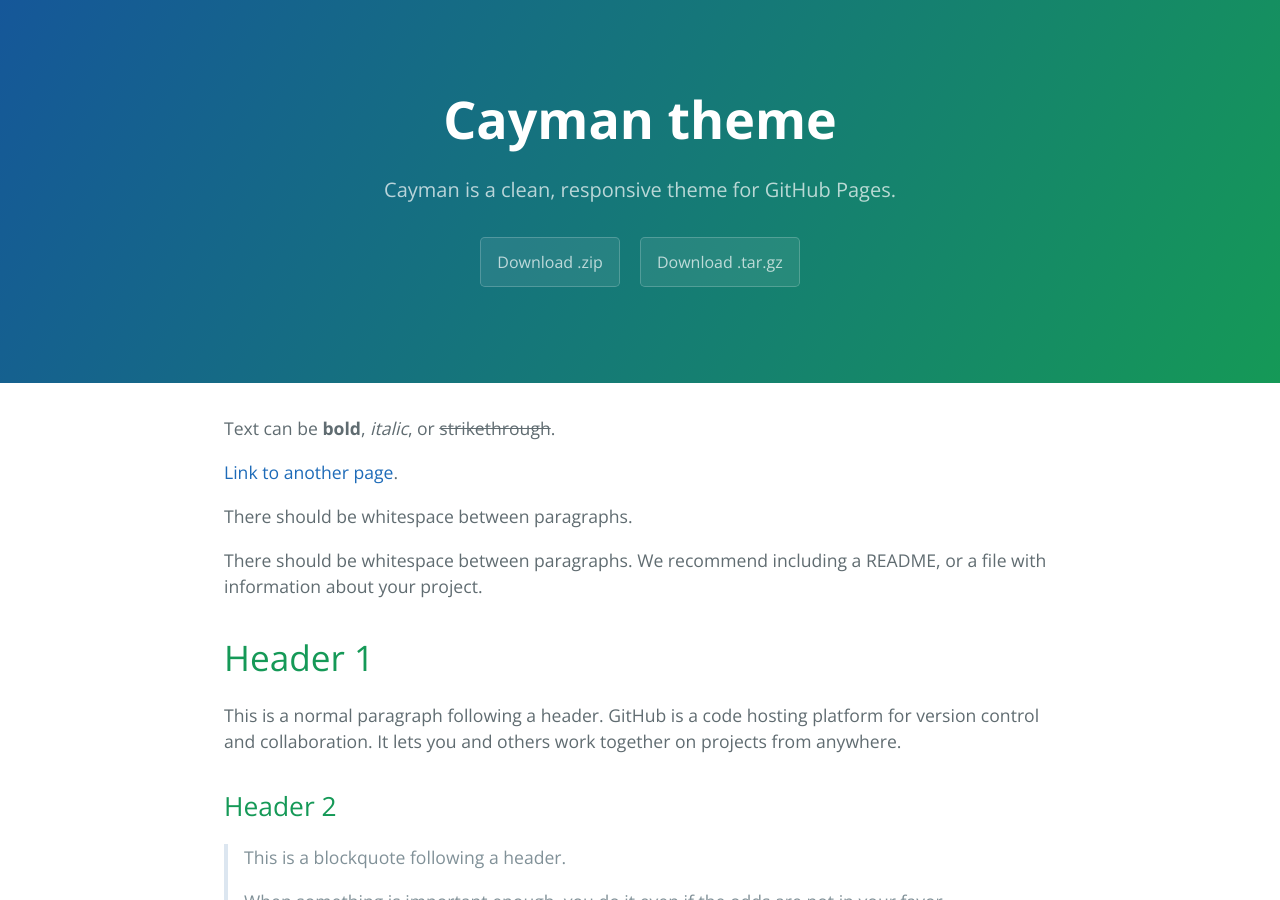
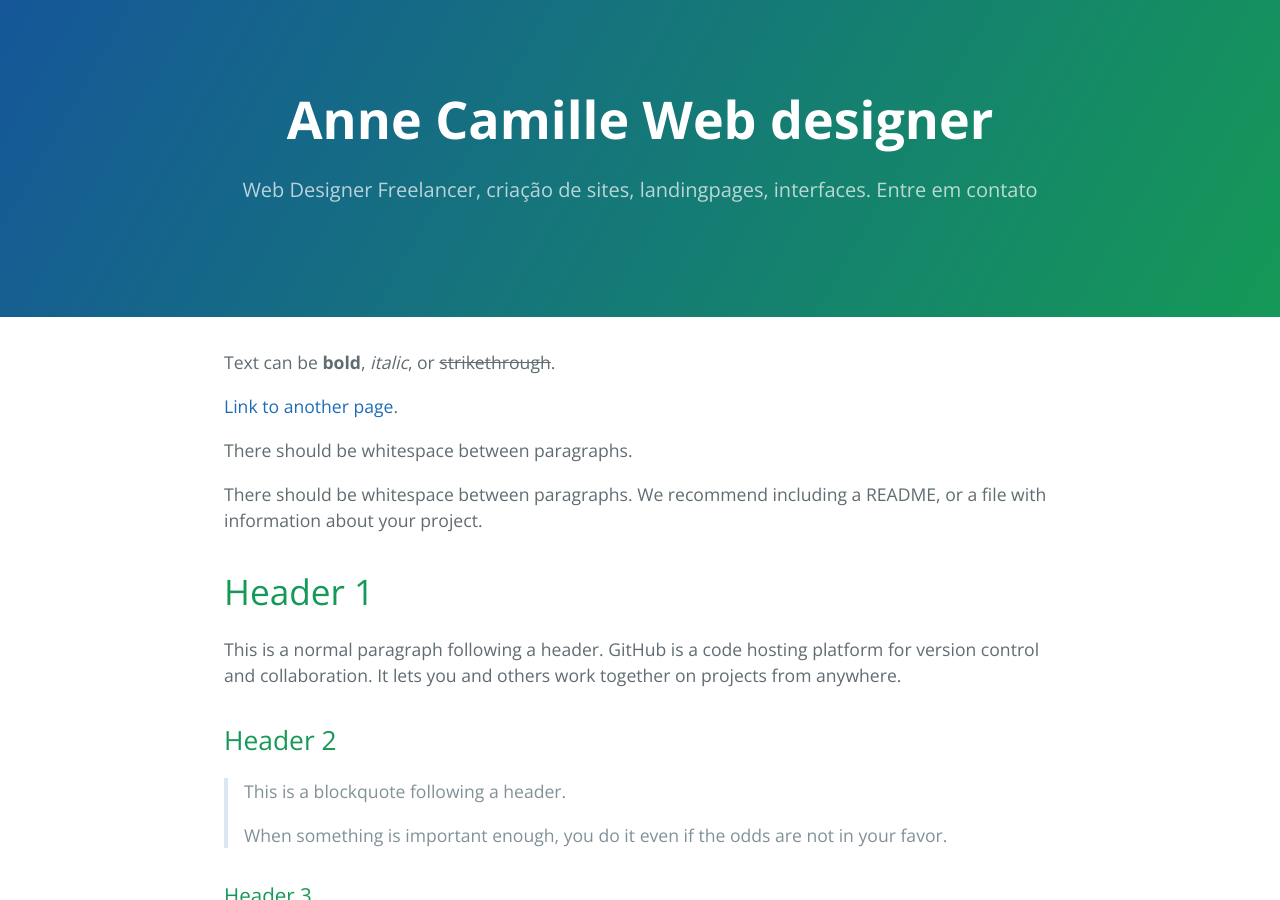
Before and after one commit to annecamille/annecamille.github.io, a Jekyll site: the page built from index.md, in a window 1280 px wide and 900 px high. Built offline with Jekyll 4.4.1, drawn with Linux system fonts in a browser that asks for light colours.

Commit message:
Update _config.yml

```diff
--- a/_config.yml
+++ b/_config.yml
@@ -1,5 +1,5 @@
-title: Cayman theme
-description: Cayman is a clean, responsive theme for GitHub Pages.
-show_downloads: true
+title: Anne Camille Web designer
+description: Web Designer Freelancer, criação de sites, landingpages, interfaces. Entre em contato
+show_downloads: false
 google_analytics:
 theme: jekyll-theme-cayman
```
